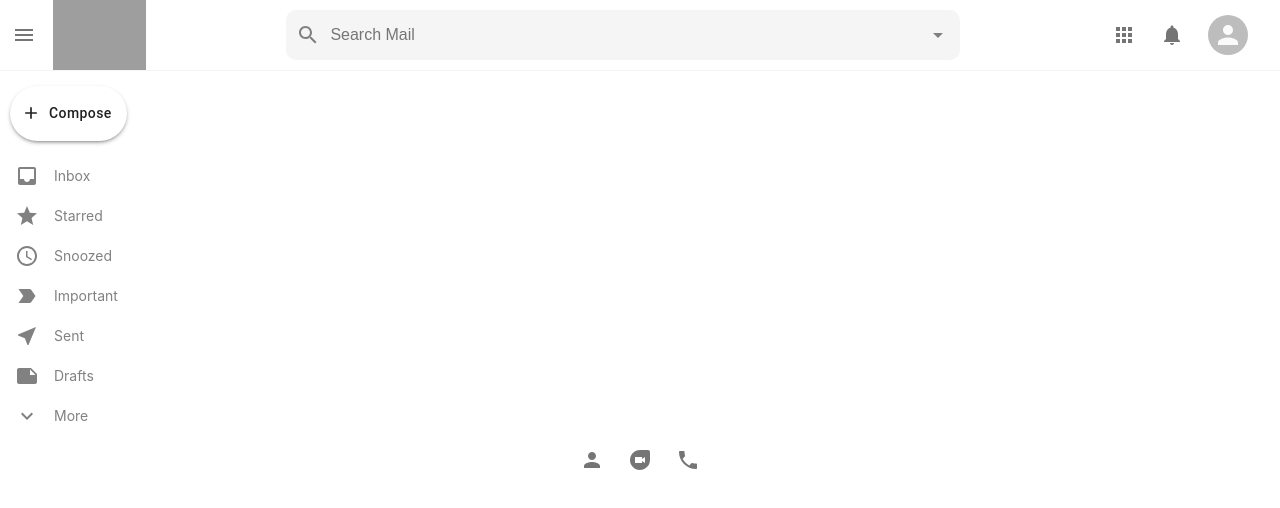
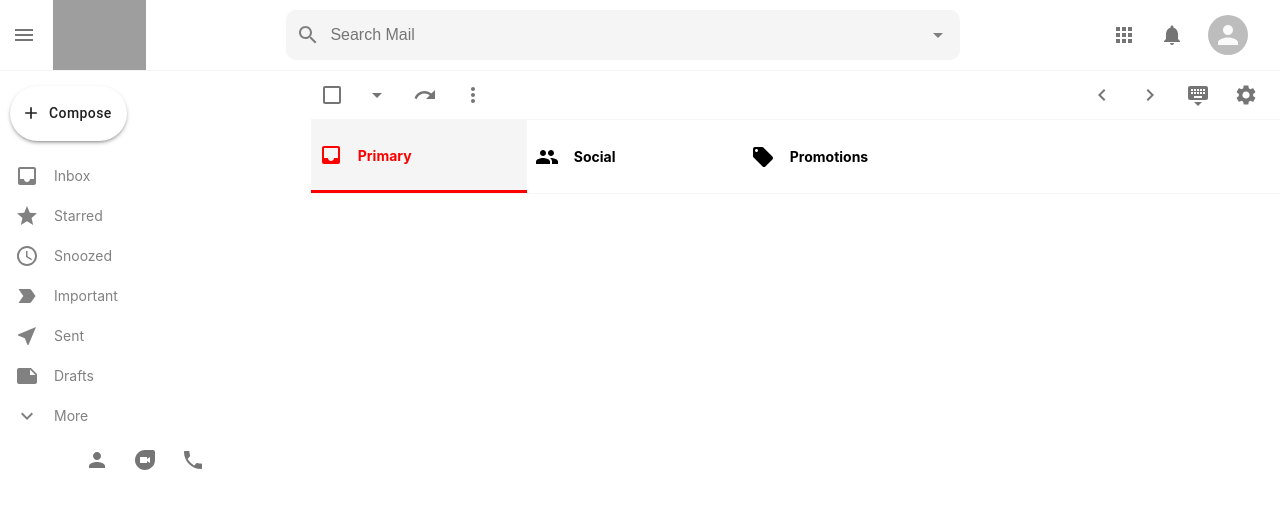
Before and after one commit to sahil-13399/Gmail-Clone-React, a React (Create React App) app: page / in a window 1280 px wide. Shown: the top 508 px of the page. Built offline with nearby package versions, Linux system fonts and the light colour scheme; grey boxes are pictures that could not be loaded.

Commit message:
Email List Sections implemented

```diff
--- a/package.json
+++ b/package.json
@@ -12,6 +12,7 @@
     "react": "^17.0.1",
     "react-dom": "^17.0.1",
     "react-redux": "^7.2.2",
+    "react-router-dom": "^5.2.0",
     "react-scripts": "4.0.3"
   },
   "scripts": {
--- a/src/App.css
+++ b/src/App.css
@@ -0,0 +1,7 @@
+.appBody{
+    display: flex;
+    height: 100vh;
+}
+.app {
+    height: 100vh;
+}
--- a/src/App.js
+++ b/src/App.js
@@ -2,13 +2,34 @@
 import './App.css';
 import Header from './Header';
 import Sidebar from './Sidebar';
+import {
+  BrowserRouter as Router,
+  Switch,
+  Route,
+  Link
+} from "react-router-dom";
+import EmailList from './EmailList';
+import Mail from './Mail';
+
 
 function App() {
   return (
+    <Router>
     <div className="App">
       <Header />
-      <Sidebar />
+      <div className="appBody">
+        <Sidebar />
+        <Switch>
+          <Route path = "/">
+            <EmailList />
+          </Route>
+          <Route path="/mail">
+            <Mail />
+          </Route>
+        </Switch>
+      </div>
     </div>
+    </Router>
   );
 }
 
--- /dev/null
+++ b/src/EmailList.css
@@ -0,0 +1,23 @@
+.emaillist {
+    flex: 1;
+    overflow: scroll;
+}
+.emaillist_settings{
+    position: sticky;
+    top: 0;
+    display: flex;
+    justify-content: space-between;
+    border-bottom: 1px solid whitesmoke;
+    background-color: white;
+    z-index: 999;
+    padding-right: 10px;
+}
+
+.emaillist_sections {
+    position: sticky;
+    top :0;
+    display: flex;
+    border-bottom: 1px solid whitesmoke;
+    background-color: white;
+    z-index: 999;
+}
--- /dev/null
+++ b/src/EmailList.js
@@ -0,0 +1,57 @@
+import { Checkbox,IconButton } from '@material-ui/core'
+import React from 'react'
+import './EmailList.css'
+import ArrowDropDownIcon from '@material-ui/icons/ArrowDropDown';
+import RedoIcon from '@material-ui/icons/Redo';
+import MoreVertIcon from '@material-ui/icons/MoreVert';
+import SettingsIcon from '@material-ui/icons/Settings';
+import ChevronLeftIcon from '@material-ui/icons/ChevronLeft';
+import ChevronRightIcon from '@material-ui/icons/ChevronRight';
+import KeyboardHideIcon from '@material-ui/icons/KeyboardHide';
+import Section from './Section.js'
+import InboxIcon from '@material-ui/icons/Inbox';
+import PeopleIcon from '@material-ui/icons/People';
+import LocalOfferIcon from '@material-ui/icons/LocalOffer';
+
+function EmailList() {
+    return (
+        <div className = "emaillist">
+            <div className = "emaillist_settings">
+                <div className = "emaillist_settings_left">
+                    <Checkbox />
+                    <IconButton>
+                        <ArrowDropDownIcon />
+                    </IconButton>
+                    <IconButton>
+                        <RedoIcon />
+                    </IconButton>
+                    <IconButton>
+                        <MoreVertIcon />
+                    </IconButton>
+                </div>
+                <div className = "emaillist_settings_right">
+                    <IconButton>
+                        <ChevronLeftIcon />
+                    </IconButton>
+                    <IconButton>
+                        <ChevronRightIcon />
+                    </IconButton>
+                    <IconButton>
+                        <KeyboardHideIcon />
+                    </IconButton>
+                    <IconButton>
+                        <SettingsIcon />
+                    </IconButton>
+                </div>
+
+            </div>
+            <div className = "emaillist_sections">
+                    <Section Icon = {InboxIcon} title = "Primary" color = "red" selected = {true} />
+                    <Section Icon = {PeopleIcon} title = "Social" color = "#1A73E8" selected = {false} />
+                    <Section Icon = {LocalOfferIcon} title = "Promotions" color = "green" selected = {false} />
+                </div>
+        </div>
+    )
+}
+
+export default EmailList
--- /dev/null
+++ b/src/Mail.js
@@ -0,0 +1,12 @@
+import React from 'react'
+import './Mail.css'
+
+function Mail() {
+    return (
+        <div>
+
+        </div>
+    )
+}
+
+export default Mail
--- /dev/null
+++ b/src/Section.css
@@ -0,0 +1,24 @@
+.section {
+    display: flex;
+    align-items: center;
+    padding : 8px;
+    min-width: 200px;
+    cursor: pointer;
+    border-bottom-width: 2px;
+    border-width: 0 !important;
+}
+
+.section--selected {
+    background-color: whitesmoke;
+    border-width: 3px !important;
+}
+
+.section:hover {
+    background-color: whitesmoke;
+    border-width: 3px !important;
+}
+
+.section > h4 {
+    font-size: 14px;
+    margin-left: 15px;
+}
--- /dev/null
+++ b/src/Section.js
@@ -0,0 +1,17 @@
+import React from 'react'
+import './Section.css'
+
+function Section({Icon,title,color,selected}) {
+    return (
+        <div className = {`section ${selected && "section--selected"}`}
+        style = {{borderBottom:`3px solid ${color}`,
+                color: `${selected && color}`,
+            }}>
+            <Icon />
+            <h4>{title}</h4>
+
+        </div>
+    )
+}
+
+export default Section
--- a/src/Sidebar.css
+++ b/src/Sidebar.css
@@ -13,3 +13,8 @@
     display: flex;
     justify-content: center;
 }
+.sidebar {
+    flex : 0.3;
+    max-width: 300px;
+    padding-right: 20px;
+}
```
Also changed, not shown: src/Mail.css (added), 1 other file (tests, documents, lock files or other folders).
